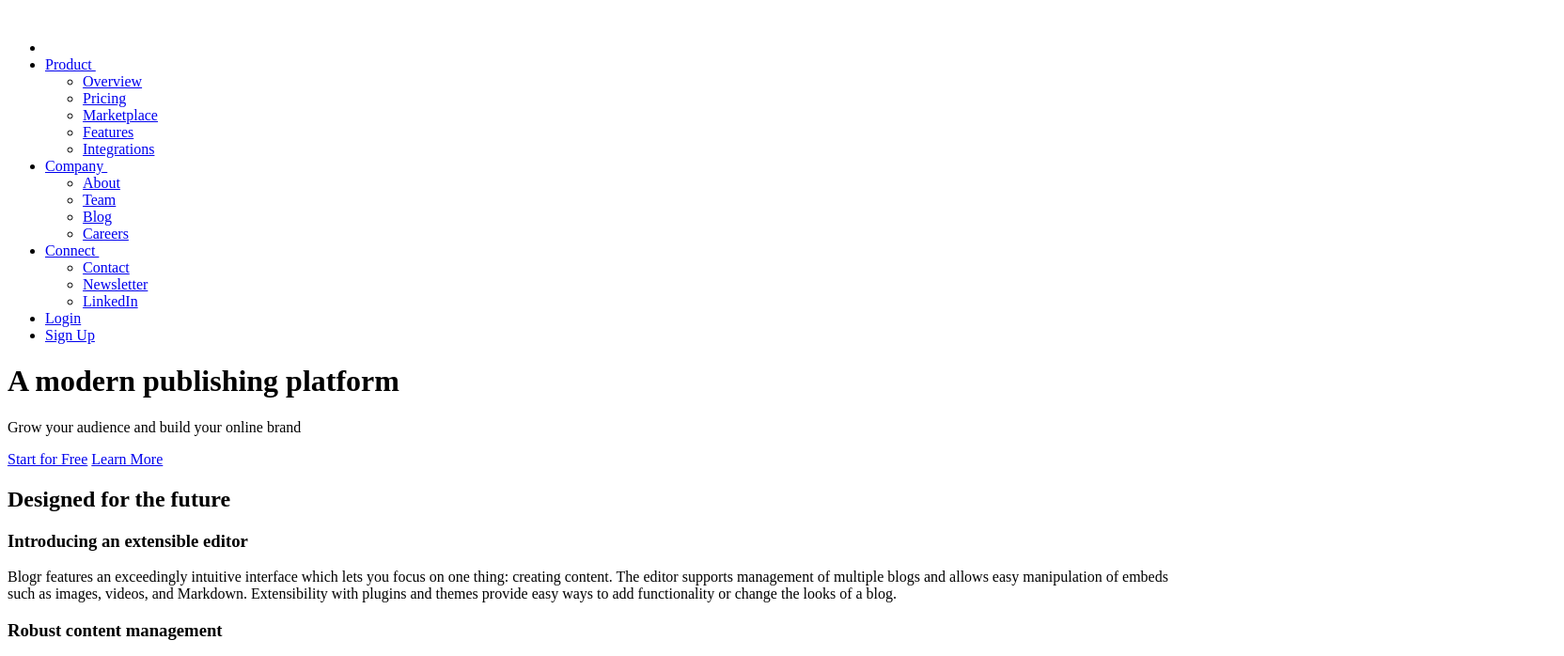
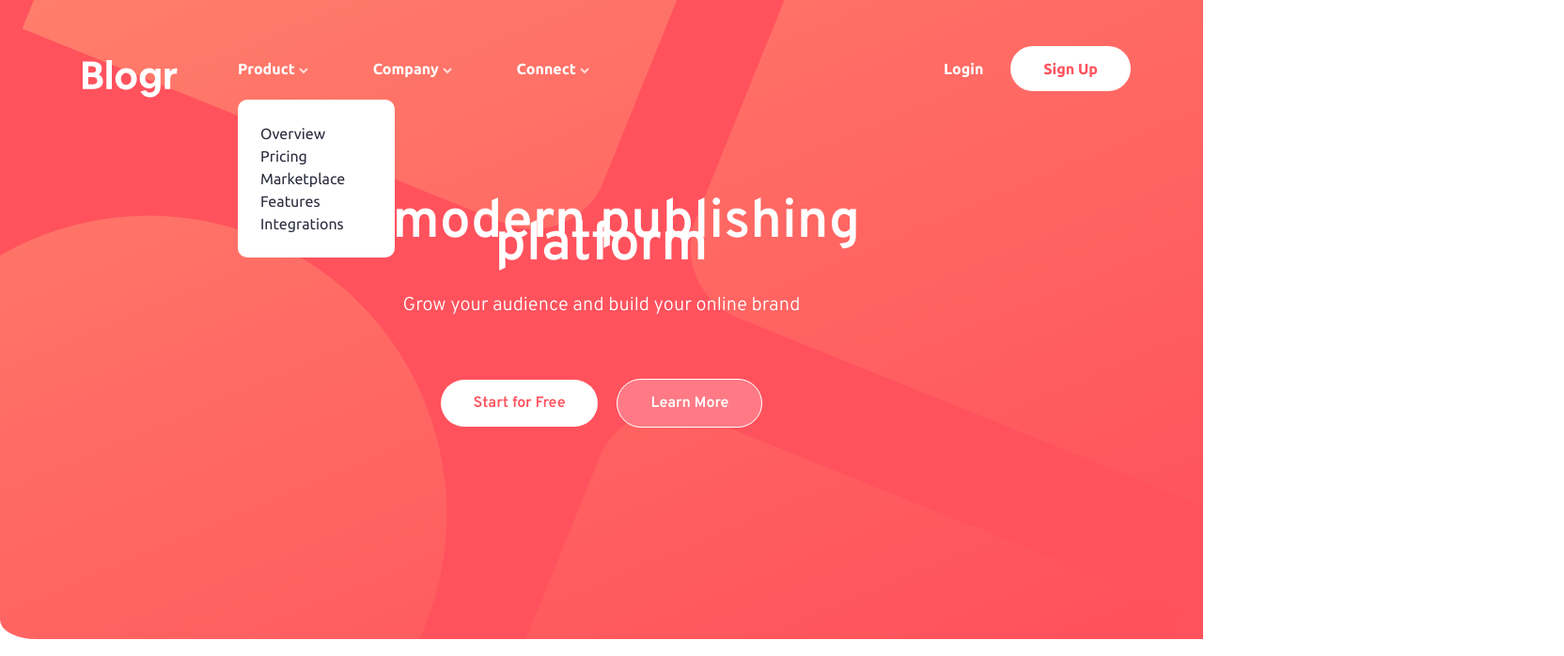
Before and after one commit to LuyoloLuja/blog-landing-page, a plain HTML site: page index.html in a window 1280 px wide. Both pictures are taken after a click on the link "Connect". Shown: the top 698 px of the page at 94% size, 1664 px wide, since content can reach past the window. Drawn offline with Linux system fonts and the light colour scheme.

Commit message:
added my style for large screen (not complete yet)

```diff
--- a/css/stylesheet.css
+++ b/css/stylesheet.css
@@ -0,0 +1,166 @@
+body {
+    margin: 0;
+    padding: 0;
+    box-sizing: border-box;
+    font-size: 16px;
+    color: #fff;
+    overflow-x: hidden;
+}
+a {
+    text-decoration: none;
+}
+.hide { display: none; }
+.container { width: 100%; box-sizing: border-box; }
+header {
+    background-image: url('../images/bg-pattern-intro.svg');
+    background-position: center;
+    background-size: 200%;
+    background-repeat: no-repeat;
+    background-color: hsl(356, 100%, 66%);
+    box-sizing: border-box;
+    padding: 3em;
+    height: 85vh;
+    width: 100%;
+    border-radius: 0 0 0 3%;
+    font-weight: bold;
+    font-family: Overpass, Arial, Helvetica, sans-serif;
+    position: relative;
+}
+/* NAVIGATION --> INSIDE HEADER */
+ul {
+    list-style: none;
+}
+
+.first-nav {
+    display: flex;
+    justify-content: flex-end;
+    font-family: Ubuntu, Arial, Helvetica, sans-serif;
+    margin-bottom: 5em;
+}
+.first-nav li {
+    margin-right: 1.5em;
+}
+.first-nav a {
+    color: white;
+    margin-right: 5px;
+}
+.first-nav a:hover { text-decoration: underline; }
+.first-nav li img {
+    margin: 0;
+    margin-right: 2.5em;
+}
+.first-nav .login {
+    margin-left: auto;
+}
+.links-styles {
+    background-color: #fff;
+    padding: 15px 35px;
+    border-radius: 30px;
+    color: hsl(356, 100%, 66%);
+}
+.links-styles:hover {
+    background-color: hsl(355, 100%, 74%);
+    color: #fff;
+    border: 1px solid #fff;
+    text-decoration: none;
+}
+.second-nav {
+    display: none;
+    background-color: #fff;
+    border-radius: 10px;
+    margin: 1.5em 0;
+    padding: 1.5em;
+    font-weight: normal;
+    line-height: 1.5em;
+    position: absolute;
+    z-index: 5;
+}
+.second-nav li a { color: hsl(237, 17%, 21%); }
+.second-nav li a:hover {
+    font-weight: bold;
+    text-decoration: none;
+}
+
+.details {
+    text-align: center;
+    line-height: 1.5em;
+    position: absolute;
+    width: fit-content;
+    left: 50%;
+    transform: translate(-50%);
+}
+.details h1 {
+    font-weight: 700;
+    font-size: 58px;
+}
+.details p {
+    font-size: 20px;
+    font-weight: normal;
+    margin-bottom: 4em;
+}
+.details a {
+    margin: 0 0.5em;
+}
+.details .learn-more {
+    background-color: hsl(355, 100%, 74%);
+    color: #fff;
+    border: 1px solid #fff;
+}
+.details .learn-more:hover {
+    background-color: #fff;
+    color: hsl(356, 100%, 66%);
+}
+
+/* INTRODUCTION SECTION */
+.introduction {
+    font-family: Ubuntu, Arial, Helvetica, sans-serif;
+    font-weight: normal;
+    color: hsl(237, 17%, 21%);
+    padding: 5em 0;
+    position: relative;
+    margin-bottom: 15em;
+}
+.introduction h2 {
+    font-weight: normal;
+    font-size: 38px;
+    text-align: center;
+}
+.intro-details {
+    width: 50%;
+    box-sizing: border-box;
+}
+.intro-details article {
+    line-height: 1.8em;
+    margin: 5em 0 0 5em;
+}
+.intro-details article div:nth-child(1) { margin-bottom: 5em; }
+.intro-details article h3 { font-size: 24px; }
+.introduction aside {
+    position: absolute;
+    top: 12%;
+    right: -30%;
+}
+.reliability {
+    box-sizing: border-box;
+    font-family: Overpass, Arial, Helvetica, sans-serif;
+    position: relative;
+    background-color: hsl(237, 23%, 32%);
+    height: 60vh;
+    width: 100%;
+    border-radius: 0 3% 0 0;
+}
+.reliability div {
+    width: 35%;
+    font-size: 18px;
+    font-weight: normal;
+    position: absolute;
+    right: 10%;
+    top: 50%;
+    transform: translateY(-50%);
+}
+.reliability div h2 { font-size: 28px; }
+.reliability img {
+    position: absolute;
+    top: -24%;
+    left: 5%;
+}
--- a/index.html
+++ b/index.html
@@ -7,6 +7,18 @@
   <!-- displays site properly based on user's device -->
 
   <link rel="icon" type="image/png" sizes="32x32" href="./images/favicon-32x32.png">
+
+  <link rel="preconnect" href="https://fonts.gstatic.com">
+  <link href="https://fonts.googleapis.com/css2?family=Overpass:wght@300&display=swap" rel="stylesheet">
+  <link rel="preconnect" href="https://fonts.gstatic.com">
+  <link href="https://fonts.googleapis.com/css2?family=Overpass:wght@300;600&display=swap" rel="stylesheet">
+  <link rel="preconnect" href="https://fonts.gstatic.com">
+  <link href="https://fonts.googleapis.com/css2?family=Ubuntu&display=swap" rel="stylesheet">
+  <link rel="preconnect" href="https://fonts.gstatic.com">
+  <link href="https://fonts.googleapis.com/css2?family=Ubuntu:wght@400;500&display=swap" rel="stylesheet">
+  <link rel="preconnect" href="https://fonts.gstatic.com">
+  <link href="https://fonts.googleapis.com/css2?family=Ubuntu:wght@400;500;700&display=swap" rel="stylesheet">
+
   <link rel="stylesheet" href="./css/stylesheet.css">
 
   <title>Frontend Mentor | [Blogr]</title>
@@ -16,11 +28,11 @@
   <div class="container">
     <header>
       <nav>
-        <ul>
+        <ul class="first-nav">
           <li><img src="./images/logo.svg" alt="Blogr Logo"></li>
           <li>
             <a href="#">Product <img src="./images/icon-arrow-light.svg" alt="Navigation Arrow"></a>
-            <ul>
+            <ul class="second-nav">
               <li><a href="#">Overview</a></li>
               <li><a href="#">Pricing</a></li>
               <li><a href="#">Marketplace</a></li>
@@ -31,7 +43,7 @@
 
           <li>
             <a href="#">Company <img src="./images/icon-arrow-light.svg" alt="Navigation Arrow"></a>
-            <ul>
+            <ul class="second-nav">
               <li><a href="#">About</a></li>
               <li><a href="#">Team</a></li>
               <li><a href="#">Blog</a></li>
@@ -40,29 +52,33 @@
           </li>
 
           <li>
-            <a href="#">Connect <img src="./images/icon-arrow-light.svg" alt="Navigation Arrow"></a>
-            <ul>
+            <a class="expand-links" href="#">Connect <img src="./images/icon-arrow-light.svg"
+                alt="Navigation Arrow"></a>
+            <ul class="second-nav">
               <li><a href="#">Contact</a></li>
               <li><a href="#">Newsletter</a></li>
               <li><a href="#">LinkedIn</a></li>
             </ul>
           </li>
 
-          <li><a href="#">Login</a></li>
-          <li><a href="#">Sign Up</a></li>
+          <li class="login"><a href="#">Login</a></li>
+          <li><a class="sign-up links-styles" href="#" style="color: hsl(356, 100%, 66%);">Sign Up</a></li>
         </ul>
       </nav>
 
+      <div class="details">
         <h1>A modern publishing platform</h1>
         <p>Grow your audience and build your online brand</p>
 
-      <a href="#">Start for Free</a>
-      <a href="#">Learn More</a>
+        <a class="links-styles free-trial" href="#">Start for Free</a>
+        <a class="links-styles learn-more" href="#">Learn More</a>
+      </div>
     </header>
 
     <section class="introduction">
       <h2>Designed for the future</h2>
 
+      <section class="intro-details">
         <article>
           <div>
             <h3>Introducing an extensible editor</h3>
@@ -77,23 +93,29 @@
           <div>
             <h3>Robust content management</h3>
             <p>
-            Flexible content management enables users to easily move through posts. Increase the usability of your blog
-            by adding customized categories, sections, format, or flow. With this functionality, you’re in full control.
+              Flexible content management enables users to easily move through posts. Increase the usability of your
+              blog
+              by adding customized categories, sections, format, or flow. With this functionality, you’re in full
+              control.
             </p>
           </div>
         </article>
+      </section>
 
       <aside>
-        <img src="./images/illustration-editor-desktop.svg" alt="">
+        <img src="./images/illustration-editor-desktop.svg" alt="Illustration Editor">
       </aside>
     </section>
 
     <section class="reliability">
+      <img src="./images/illustration-phones.svg" alt="">
+      <div>
         <h2>State of the Art Infrastructure</h2>
         <p>
           With reliability and speed in mind, worldwide data centers provide the backbone for ultra-fast connectivity.
           This ensures your site will load instantly, no matter where your readers are, keeping your site competitive.
         </p>
+      </div>
     </section>
 
     <section class="details">
--- a/js/main.js
+++ b/js/main.js
@@ -0,0 +1,3 @@
+document.querySelector('.expand-links').addEventListener('click', () => {
+    document.querySelector('.second-nav').style.display = 'block';
+})
```
Lines whose indentation alone changed are shown as unchanged.
